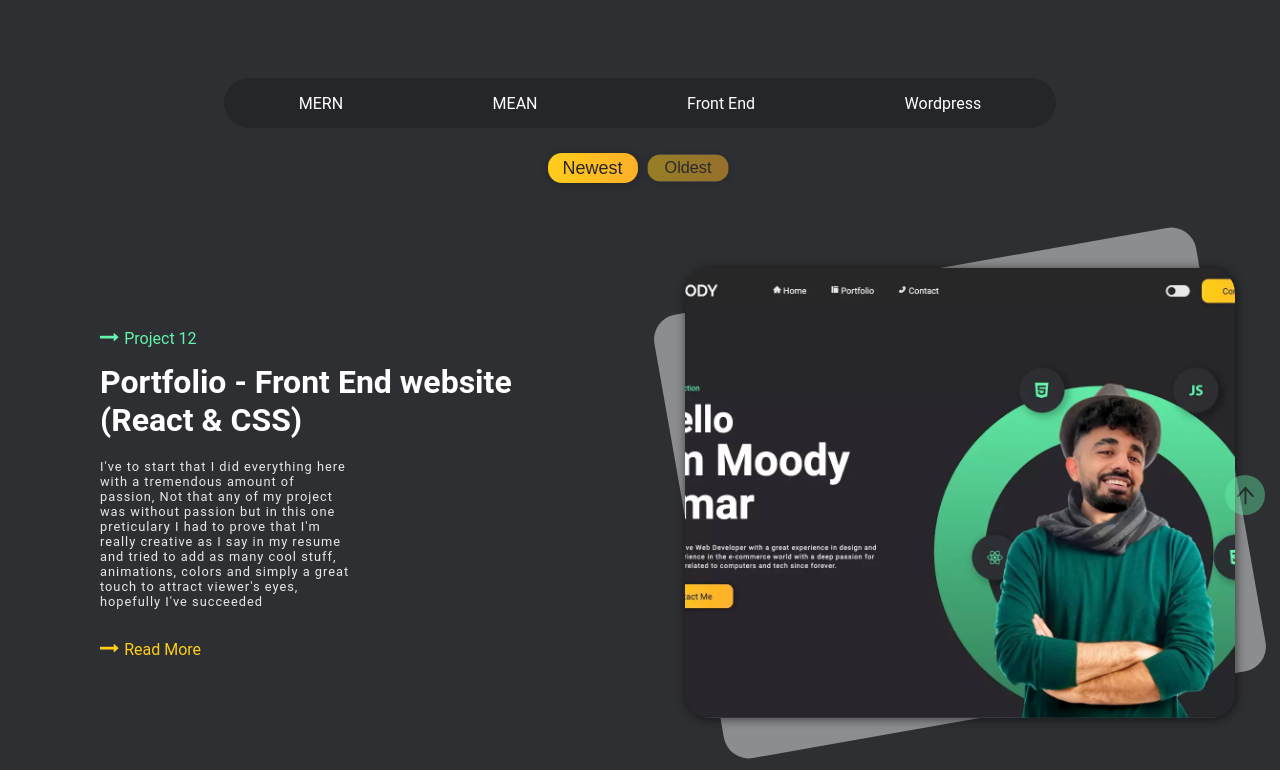
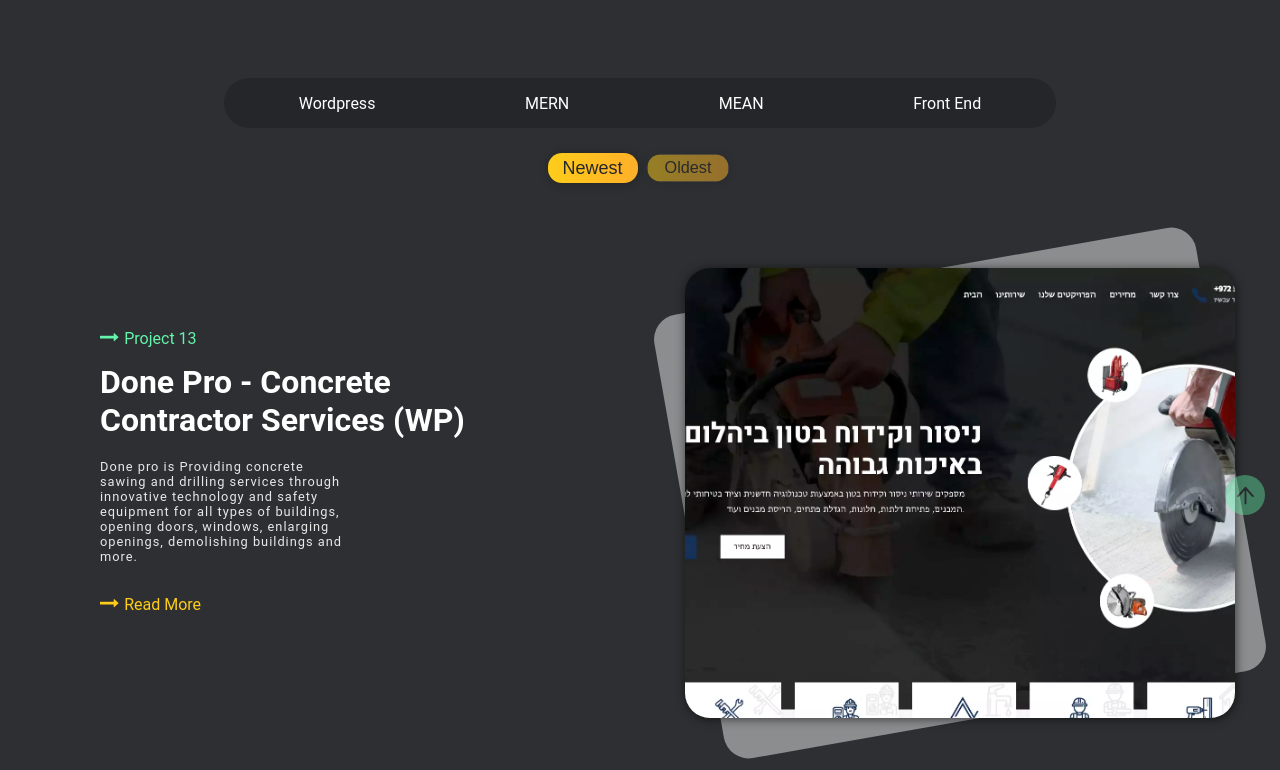
Before and after one commit to moodyomar/portfolio, a React (Create React App) app: page /portfolio in a window 1280 px wide. Shown: the part 270-1040 px from the top of the page. Built offline with nearby package versions, Linux system fonts and the light colour scheme; the HTML template or start-up script is replaced by a standard one.

Commit message:
add new project + update skills

```diff
--- a/src/components/sections/Projects.js
+++ b/src/components/sections/Projects.js
@@ -13,7 +13,7 @@
 
     <div className='Projects'>
 
-      {projects.slice(0,3).map(project => {
+      {projects.slice(0,3).filter(project => project.cat !== 'Wordpress').map(project => {
   let {intro,title,content,btnclass,btn,icon,flip,pId,link,more} = project
         return(
           <div key={pId}>
--- a/src/components/styles/ProjectCard.css
+++ b/src/components/styles/ProjectCard.css
@@ -54,6 +54,9 @@
 }
 #p12{
   background-image: url('../../assets/fiad.webp');
+}
+#p13{
+  background-image: url('../../assets/donepro.webp');
 }
 #bernard{
   background-image: url('https://upload.wikimedia.org/wikipedia/commons/a/a6/George_Bernard_Shaw.jpg');
--- a/src/data/projects.json
+++ b/src/data/projects.json
@@ -1,4 +1,16 @@
 [
+{
+    "intro":"Project 13",
+    "title":"Done Pro - Concrete Contractor Services (WP)",
+    "content":"Done pro is Providing concrete sawing and drilling services through innovative technology and safety equipment for all types of buildings, opening doors, windows, enlarging openings, demolishing buildings and more.",
+    "btnclass":"readMore",
+    "btn":"Read More",
+    "icon":true,
+    "pId":"p13",
+    "link":"https://donepro.co.il",
+    "more":"https://donepro.co.il",
+    "cat":"Wordpress"
+  },
 {
     "intro":"Project 11",
     "title":"DevMeet - Social Network For Developers (MERN)",
@@ -31,6 +43,7 @@
     "btnclass":"readMore",
     "btn":"Read More",
     "icon":true,
+    "flip":true,
     "pId":"p3",
     "link":"https://macard.netlify.app/",
     "more":"https://github.com/moodyomar/BizCards",
@@ -43,7 +56,6 @@
       "btnclass":"readMore",
       "btn":"Read More",
       "icon":true,
-      "flip":true,
       "pId":"p4",
       "link":"https://macrm.netlify.app/",
       "more":"https://github.com/moodyomar/Crm",
@@ -56,6 +68,7 @@
       "btnclass":"readMore",
       "btn":"Read More",
       "icon":true,
+      "flip":true,
       "pId":"p5",
       "link":"https://maportfolioo.netlify.app/",
       "more":"https://github.com/moodyomar/portfolio",
@@ -68,7 +81,6 @@
         "btnclass":"readMore",
         "btn":"Read More",
         "icon":true,
-        "flip":true,
         "pId":"p6",
         "link":"https://mamardi.netlify.app/",
         "more":"https://github.com/moodyomar/Mardi",
@@ -76,7 +88,7 @@
       },
       {
         "intro":"Project 1",
-        "title":"Smartechs - Gadgets E-commerce Shop",
+        "title":"Smartechs - Gadgets E-commerce Shop (WP)",
         "content":"Smart Techs is ​​a digital gadgets store built in Wordpress and woocoomerce that supplies all sorts of brilliant products and accessories for all kinds of uses",
         "btnclass":"readMore",
         "btn":"Read More",
@@ -88,21 +100,20 @@
       },
       {
         "intro":"Project 3",
-        "title":"QNWMedia - Branding Agency",
+        "title":"QNWMedia - Branding Agency (WP)",
         "content":"QNW is a service company to financial organizations specializing in Online Marketing. The company was founded in 2020 and since than developed variety of applications, tools and websites.",
         "btnclass":"readMore",
         "btn":"Read More",
         "icon":true,
-        "flip":true,
         "pId":"p8",
-        "link":"",
+        "link":"https://qnwmedia.com",
         "more":"https://qnwmedia.com",
         "cat":"Wordpress"
       },
       {
         "intro":"Project 6",
-        "title":"PatronLTD - Construction Company",
-        "content":"The technological revolution is changing aspect of our lives, and the fabric of society itself. it's also changing the way we learn and what we learn. Factual knowledge is less prized when everything you ever need to know can be found on your phone. There's no imperative to be an expert at doing everything when you can.",
+        "title":"PatronLTD - Construction Company (WP)",
+        "content":"A company that provides the customer with a wide range of solutions and services in the field of construction and transportation from a steel processing to a hardware store and more.",
         "btnclass":"readMore",
         "btn":"Read More",
         "icon":true,
@@ -113,7 +124,7 @@
       },
       {
         "intro":"Project 7",
-        "title":"Pretty Dina - Clothing & Fashion Shop",
+        "title":"Pretty Dina - Clothing & Fashion Shop (WP)",
         "content":"The technological revolution is changing aspect of our lives, and the fabric of society itself. it's also changing the way we learn and what we learn. Factual knowledge is less prized when everything you ever need to know can be found on your phone. There's no imperative to be an expert at doing everything when you can.",
         "btnclass":"readMore",
         "btn":"Read More",
@@ -126,11 +137,12 @@
       },
       {
         "intro":"Project 4",
-        "title":"Aragil Amer - Hookahs Online Shop",
+        "title":"Aragil Amer - Hookahs Online Shop (WP)",
         "content":"The technological revolution is changing aspect of our lives, and the fabric of society itself. it's also changing the way we learn and what we learn. Factual knowledge is less prized when everything you ever need to know can be found on your phone. There's no imperative to be an expert at doing everything when you can.",
         "btnclass":"readMore",
         "btn":"Read More",
         "icon":true,
+        "flip":true,
         "pId":"p11",
         "link":"https://aragilamer.com",
         "more":"https://aragilamer.com",
@@ -138,7 +150,7 @@
       },
       {
         "intro":"Project 2",
-        "title":"Fiad Eruim - Wedding Planner ",
+        "title":"Fiad Eruim - Wedding Planner (WP)",
         "content":"The technological revolution is changing aspect of our lives, and the fabric of society itself. it's also changing the way we learn and what we learn. Factual knowledge is less prized when everything you ever need to know can be found on your phone. There's no imperative to be an expert at doing everything when you can.",
         "btnclass":"readMore",
         "btn":"Read More",
--- a/src/data/skills.json
+++ b/src/data/skills.json
@@ -20,7 +20,7 @@
   {
     "icon":"FaTools",
     "title":"Tools & Apps",
-    "desc":"Git and Github, MongoDB for managing databases & Adobe Photoshop, XD, Figma for design + hands on web builders like wordpress, elemntor, wix.",
+    "desc":"Git and Github, Docker, MongoDB for managing DBs & Adobe Photoshop, XD, Figma for design + hands on web builders like wordpress and elementor.",
     "animation":"right"
   }
 ]
```
Also changed, not shown: src/assets/donepro.webp (added).
